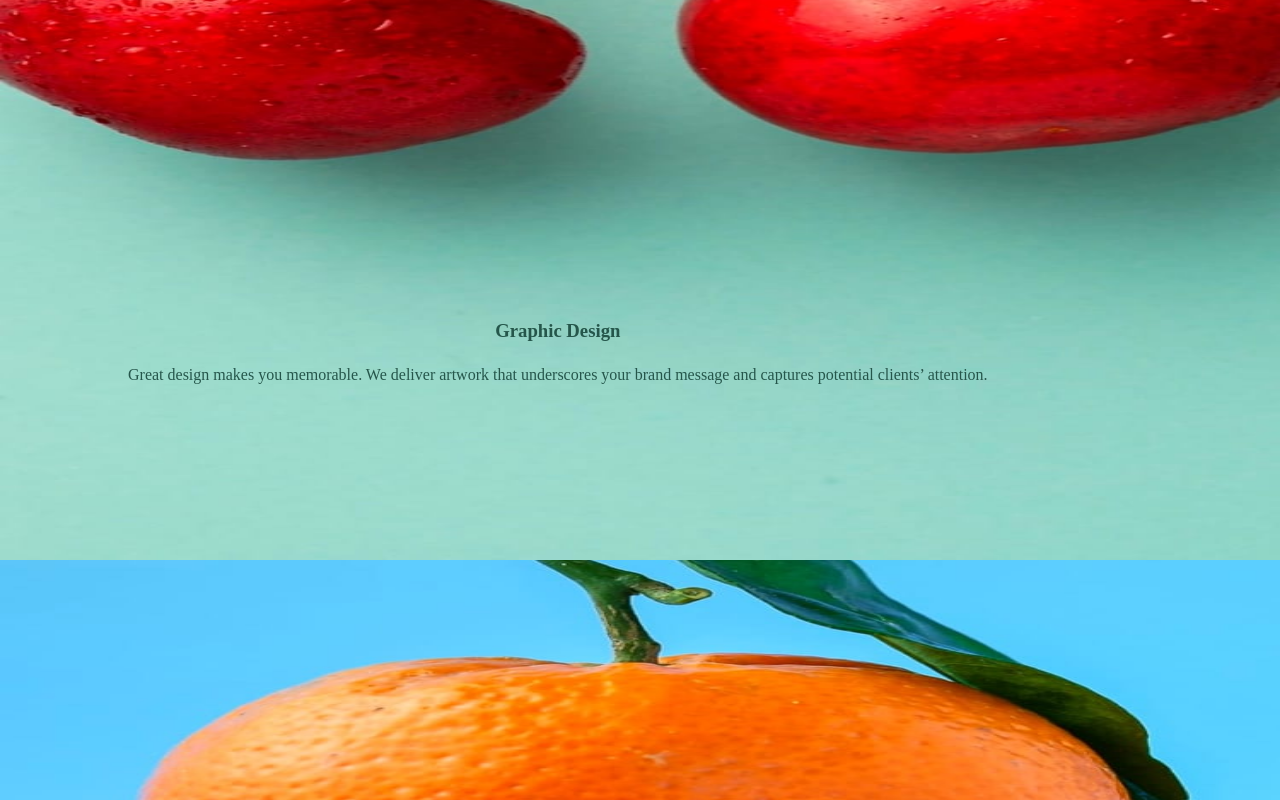
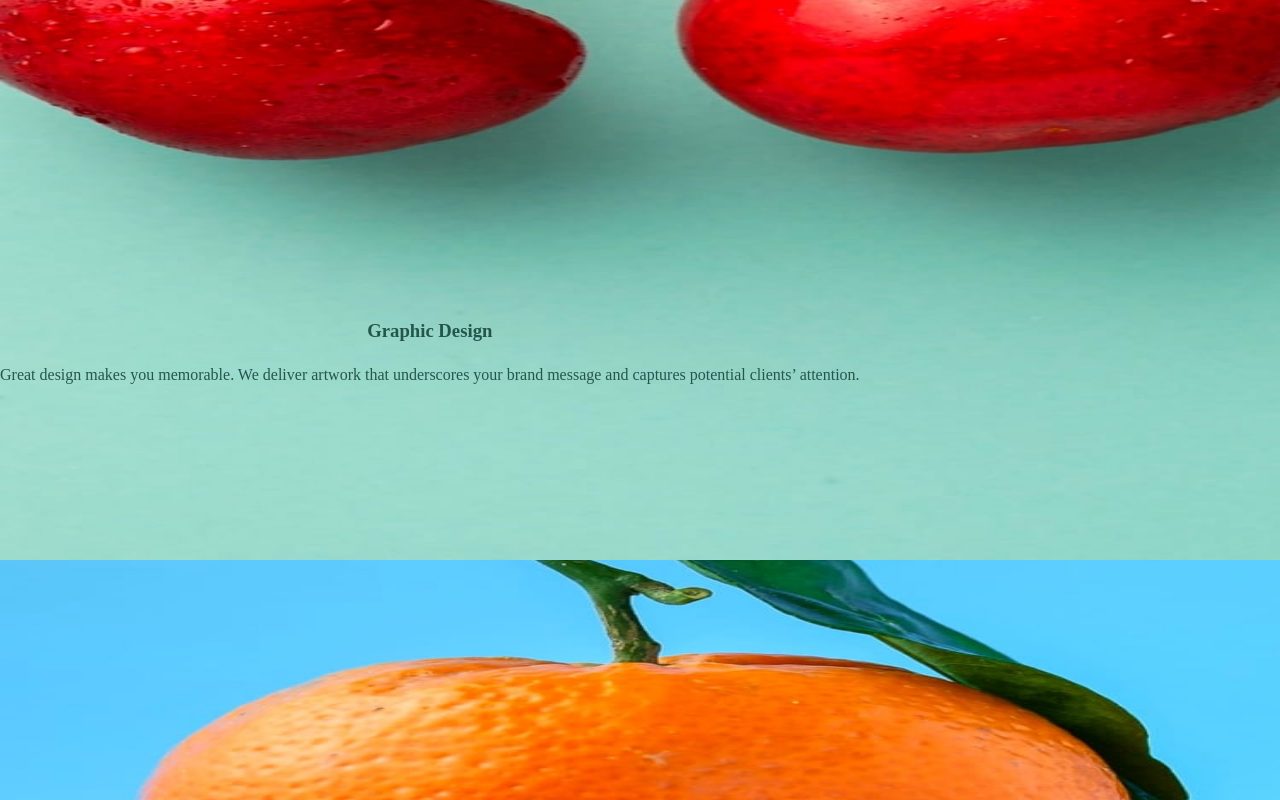
Before and after one commit to MaSsoumeh/Sunnyside-Agency-landing-Page, a React (Create React App) app in the folder sunnyside-agency/: page / in a window 1280 px wide. Shown: the part 3323-4123 px from the top of the page. Built offline with nearby package versions, Linux system fonts and the light colour scheme; the HTML template or start-up script is replaced by a standard one.

Commit message:
align text

```diff
--- a/sunnyside-agency/src/components/graphicDesign/graphicDesign.scss
+++ b/sunnyside-agency/src/components/graphicDesign/graphicDesign.scss
@@ -10,7 +10,6 @@
   .textContainer {
     position: absolute;
     top: 70%;
-    left: 10%;
     text-align: center;
     .textHeading {
       margin-bottom: 1.5rem;
```
